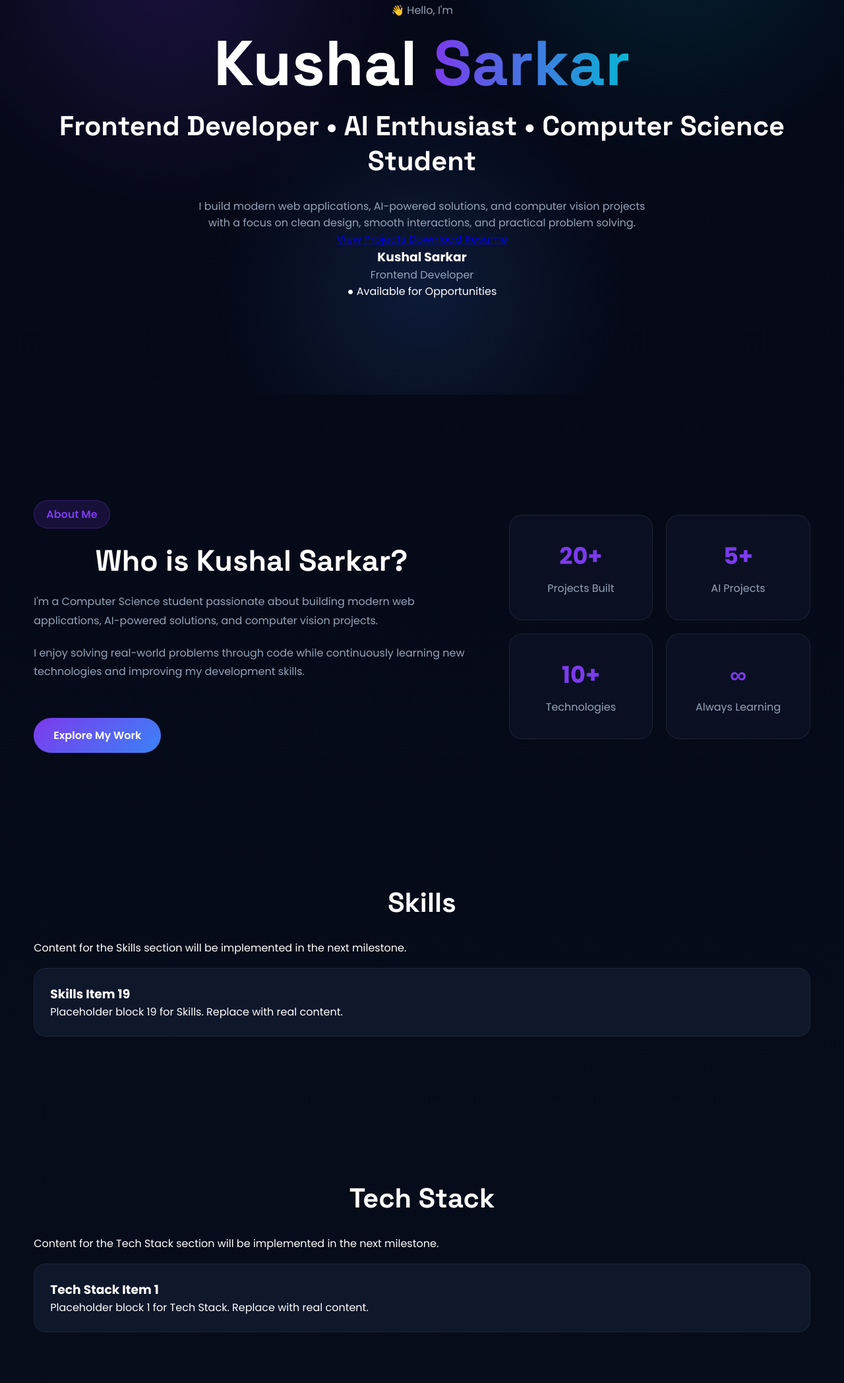
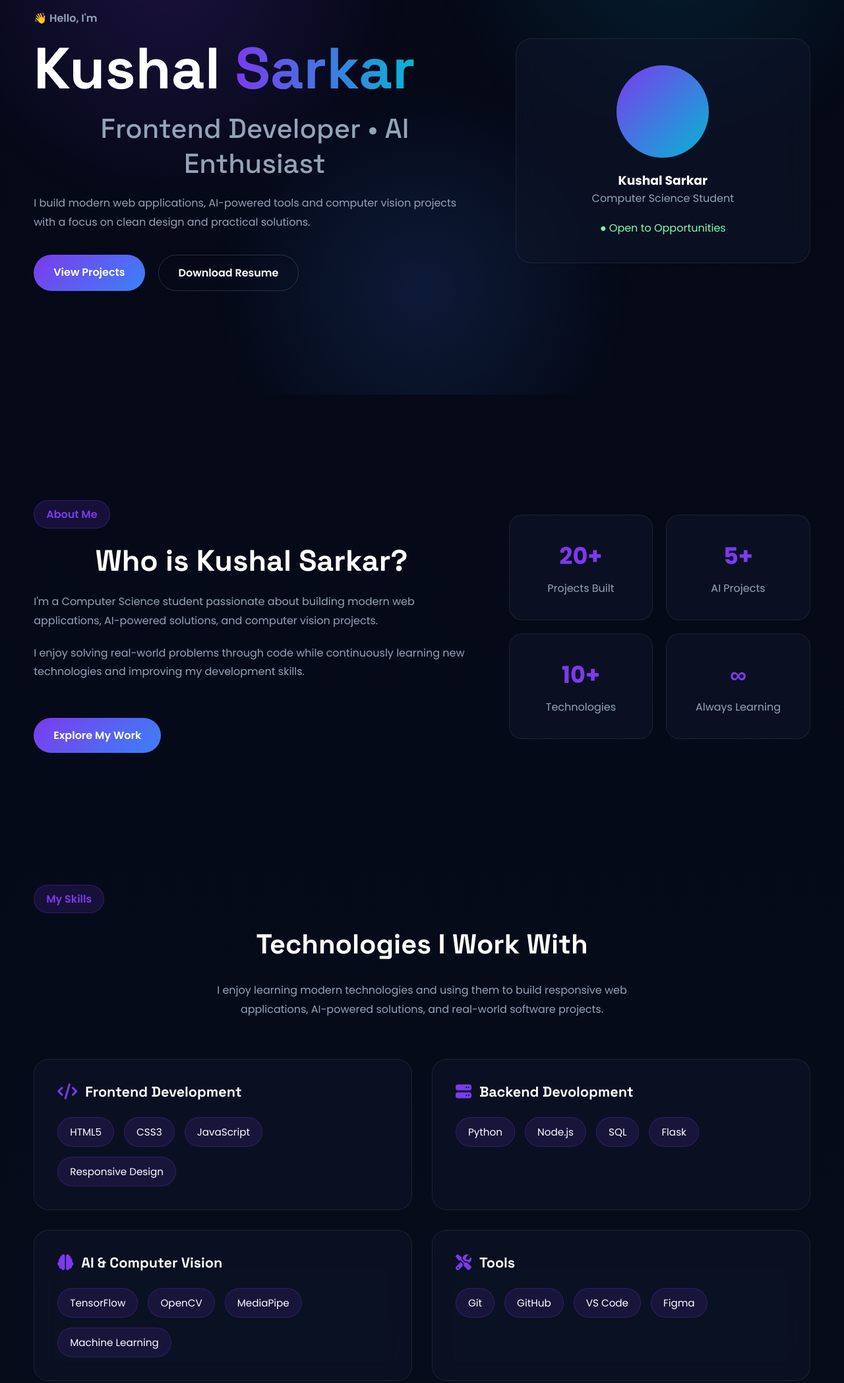
Before and after one commit to ByteBender9/Portfolio, a plain HTML site: page index.html in a window 1280 px wide. Shown: the part 202-2298 px from the top of the page at 66% size. Drawn offline with Linux system fonts and the light colour scheme.

Commit message:
Update skills,css and js

```diff
--- a/assets/css/style.css
+++ b/assets/css/style.css
@@ -200,9 +200,107 @@ font-size:3rem;
 }
 }
 
-/* ========================================
-   ABOUT SECTION
-======================================== */
+/* ================= HERO SECTION================= */
+
+.hero{
+    min-height:100vh;
+    display:flex;
+    align-items:center;
+}
+
+.hero-container{
+    display:grid;
+    grid-template-columns:1.2fr .8fr;
+    gap:60px;
+    align-items:center;
+}
+
+.hero-left{
+    text-align:left;
+}
+
+.hero-tag{
+    color:var(--primary);
+    font-weight:600;
+    margin-bottom:15px;
+}
+
+.hero-left h1{
+    font-size:clamp(3.5rem,8vw,5.5rem);
+    line-height:1;
+    margin-bottom:20px;
+}
+
+.hero-left h2{
+    color:var(--muted);
+    margin-bottom:20px;
+    font-weight:500;
+}
+
+.hero-description{
+    max-width:600px;
+    line-height:1.8;
+    margin-bottom:35px;
+}
+
+.hero-buttons{
+    display:flex;
+    gap:20px;
+    flex-wrap:wrap;
+}
+
+.secondary-btn{
+    background:transparent;
+    border:1px solid rgba(255,255,255,.15);
+}
+
+.hero-glass-card{
+    background:rgba(15,23,42,.55);
+    backdrop-filter:blur(20px);
+    border:1px solid rgba(255,255,255,.08);
+    border-radius:24px;
+    padding:40px;
+    text-align:center;
+}
+
+.profile-image{
+    width:140px;
+    height:140px;
+    border-radius:50%;
+    margin:auto;
+    margin-bottom:20px;
+    background:linear-gradient(135deg,var(--primary),var(--accent));
+}
+
+.status{
+    display:inline-block;
+    margin-top:20px;
+    color:#7CFFB2;
+}
+
+@media(max-width:900px){
+
+.hero-container{
+    grid-template-columns:1fr;
+    text-align:center;
+}
+
+.hero-left{
+    text-align:center;
+}
+
+.hero-description{
+    margin:auto auto 35px;
+}
+
+.hero-buttons{
+    justify-content:center;
+}
+
+}
+
+
+/* ===================ABOUT SECTION=================== */
 
 .about-wrapper{
     display:grid;
@@ -278,3 +376,133 @@ font-size:3rem;
 }
 
 }
+
+/* =========================SKILLS========================= */
+
+.section-description{
+
+    max-width:700px;
+    margin:20px auto 60px;
+    color:var(--muted);
+    text-align:center;
+    line-height:1.8;
+
+}
+
+.skills-grid{
+
+    display:grid;
+    grid-template-columns:repeat(2,1fr);
+    gap:30px;
+
+}
+
+.skill-card{
+
+    background:rgba(15,23,42,.55);
+    backdrop-filter:blur(18px);
+    border:1px solid rgba(255,255,255,.08);
+    border-radius:22px;
+    padding:35px;
+    transition:.35s;
+
+}
+
+.skill-card:hover{
+
+    transform:translateY(-8px);
+    border-color:var(--primary);
+    box-shadow:0 20px 45px rgba(0,0,0,.35);
+
+}
+
+.skill-card h3{
+
+    margin-bottom:25px;
+    font-size:1.4rem;
+    font-family:"Space Grotesk",sans-serif;
+
+}
+
+.skill-list{
+
+    display:flex;
+    flex-wrap:wrap;
+    gap:15px;
+
+}
+
+.skill-list span{
+
+    padding:10px 18px;
+    border-radius:999px;
+    background:rgba(124,58,237,.12);
+    border:1px solid rgba(124,58,237,.25);
+    color:#fff;
+    font-size:.95rem;
+
+}
+
+@media(max-width:900px){
+
+.skills-grid{
+
+grid-template-columns:1fr;
+
+}
+
+}
+
+.skill-card h3{
+
+display:flex;
+align-items:center;
+gap:12px;
+
+font-size:1.35rem;
+
+margin-bottom:25px;
+
+font-family:"Space Grotesk",sans-serif;
+
+}
+
+.skill-card h3 i{
+
+color:var(--primary);
+
+font-size:1.5rem;
+
+}
+
+.skill-card.selected{
+
+border-color:var(--primary);
+
+box-shadow:0 20px 50px rgba(124,58,237,.35);
+
+transform:translateY(-10px);
+
+}
+
+nav a.active{
+
+color:#fff;
+
+}
+
+nav a.active::after{
+
+content:"";
+
+display:block;
+
+height:2px;
+
+margin-top:6px;
+
+background:linear-gradient(90deg,var(--primary),var(--accent));
+
+border-radius:5px;
+
+}
--- a/assets/js/main.js
+++ b/assets/js/main.js
@@ -181,6 +181,36 @@ document.addEventListener("DOMContentLoaded", () => {
 
     });
 
+    /* -------- Button Click Animation -------- */
+
+document.querySelectorAll(".btn").forEach(button => {
+
+    button.addEventListener("click", () => {
+
+        button.style.transform = "scale(.96)";
+
+        setTimeout(() => {
+
+            button.style.transform = "";
+
+        },150);
+
+    });
+
+});
+
+/* -------- Skill Card Click -------- */
+
+document.querySelectorAll(".skill-card").forEach(card=>{
+
+    card.addEventListener("click",()=>{
+
+        card.classList.toggle("selected");
+
+    });
+
+});
+
   console.log("Portfolio Loaded Successfully 🚀");
 
 });
--- a/index.html
+++ b/index.html
@@ -8,6 +8,7 @@
 <meta property="og:title" content="Kushal Sarkar Portfolio">
 <meta property="og:description" content="Modern developer portfolio">
 <link rel="preconnect" href="https://fonts.googleapis.com">
+<link rel="stylesheet" href="https://cdnjs.cloudflare.com/ajax/libs/font-awesome/6.7.2/css/all.min.css">
 <link rel="preconnect" href="https://fonts.gstatic.com" crossorigin>
 <link href="https://fonts.googleapis.com/css2?family=Poppins:wght@300;400;500;600;700&family=Space+Grotesk:wght@400;500;700&display=swap" rel="stylesheet">
 <link rel="stylesheet" href="assets/css/style.css">
@@ -40,37 +41,35 @@
 <section id="home" class="hero">
     <div class="container hero-container">
         <div class="hero-left">
-            <p class="hero-tag">
-                👋 Hello, I'm
-            </p>
+            <p class="hero-tag">👋 Hello, I'm</p>
             <h1>
                 Kushal <span>Sarkar</span>
             </h1>
             <h2>
-                Frontend Developer • AI Enthusiast • Computer Science Student
+                Frontend Developer • AI Enthusiast
             </h2>
             <p class="hero-description">
-                I build modern web applications, AI-powered solutions, and computer vision projects with a focus on clean design, smooth interactions, and practical problem solving.
+                I build modern web applications, AI-powered tools and computer vision projects with a focus on clean design and practical solutions.
             </p>
             <div class="hero-buttons">
-                <a href="#projects" class="primary-btn">
+                <a href="#projects" class="btn">
                     View Projects
                 </a>
-                <a href="assets/resume/resume.pdf" class="secondary-btn">
+                <a href="#" class="btn secondary-btn">
                     Download Resume
                 </a>
             </div>
         </div>
         <div class="hero-right">
-            <div class="profile-card">
+            <div class="hero-glass-card">
                 <div class="profile-image">
-                    <!-- Your image here -->
+                    <!-- Your image goes here -->
                 </div>
                 <h3>Kushal Sarkar</h3>
-                <p>Frontend Developer</p>
-                <div class="status">
-                    ● Available for Opportunities
-                </div>
+                <p>Computer Science Student</p>
+                <span class="status">
+                    ● Open to Opportunities
+                </span>
             </div>
         </div>
     </div>
@@ -115,14 +114,86 @@
 </section>
 
 <section id="skills">
-  <div class="container">
-    <h2>Skills</h2>
-    <p>Content for the Skills section will be implemented in the next milestone.</p>
-    <div class="placeholder-card" id="skills-card-19">
-      <h3>Skills Item 19</h3>
-      <p>Placeholder block 19 for Skills. Replace with real content.</p>
+
+    <div class="container">
+
+        <span class="section-tag">My Skills</span>
+
+        <h2>Technologies I Work With</h2>
+
+        <p class="section-description">
+            I enjoy learning modern technologies and using them to build responsive web applications, AI-powered solutions, and real-world software projects.
+        </p>
+
+        <div class="skills-grid">
+
+            <div class="skill-card">
+
+                <h3>
+                  <i class="fa-solid fa-code"></i>
+                  Frontend Development
+                </h3>
+
+                <div class="skill-list">
+                    <span>HTML5</span>
+                    <span>CSS3</span>
+                    <span>JavaScript</span>
+                    <span>Responsive Design</span>
+                </div>
+
+            </div>
+
+            <div class="skill-card">
+
+                <h3>
+                  <i class="fa-solid fa-server"></i>
+                  Backend Devolopment
+                </h3>
+
+                <div class="skill-list">
+                    <span>Python</span>
+                    <span>Node.js</span>
+                    <span>SQL</span>
+                    <span>Flask</span>
+                </div>
+
+            </div>
+
+            <div class="skill-card">
+
+                <h3>
+                  <i class="fa-solid fa-brain"></i>
+                  AI & Computer Vision
+                </h3>
+
+                <div class="skill-list">
+                    <span>TensorFlow</span>
+                    <span>OpenCV</span>
+                    <span>MediaPipe</span>
+                    <span>Machine Learning</span>
+                </div>
+
+            </div>
+
+            <div class="skill-card">
+              <h3>
+                <i class="fa-solid fa-screwdriver-wrench"></i>
+                Tools
+              </h3>
+
+                <div class="skill-list">
+                    <span>Git</span>
+                    <span>GitHub</span>
+                    <span>VS Code</span>
+                    <span>Figma</span>
+                </div>
+
+            </div>
+
+        </div>
+
     </div>
-  </div>
+
 </section>
 
 <section id="tech">
```
